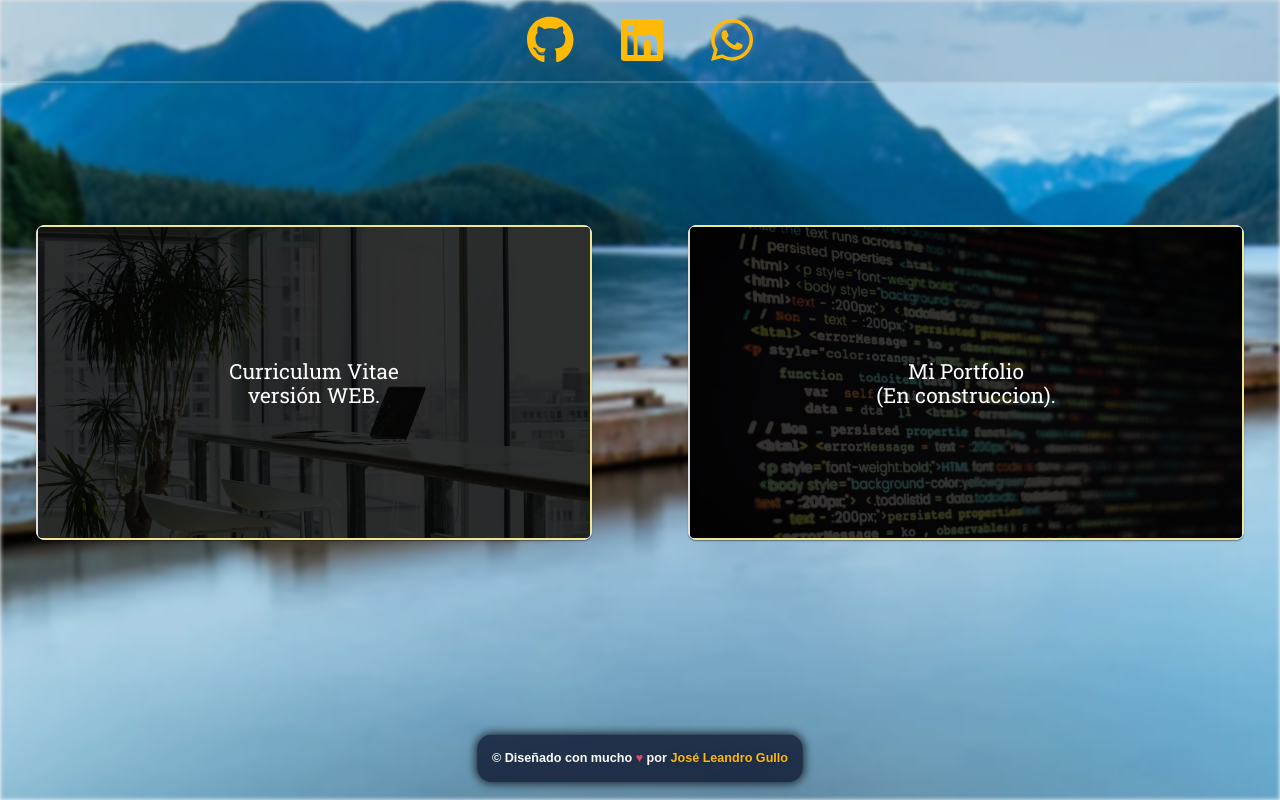
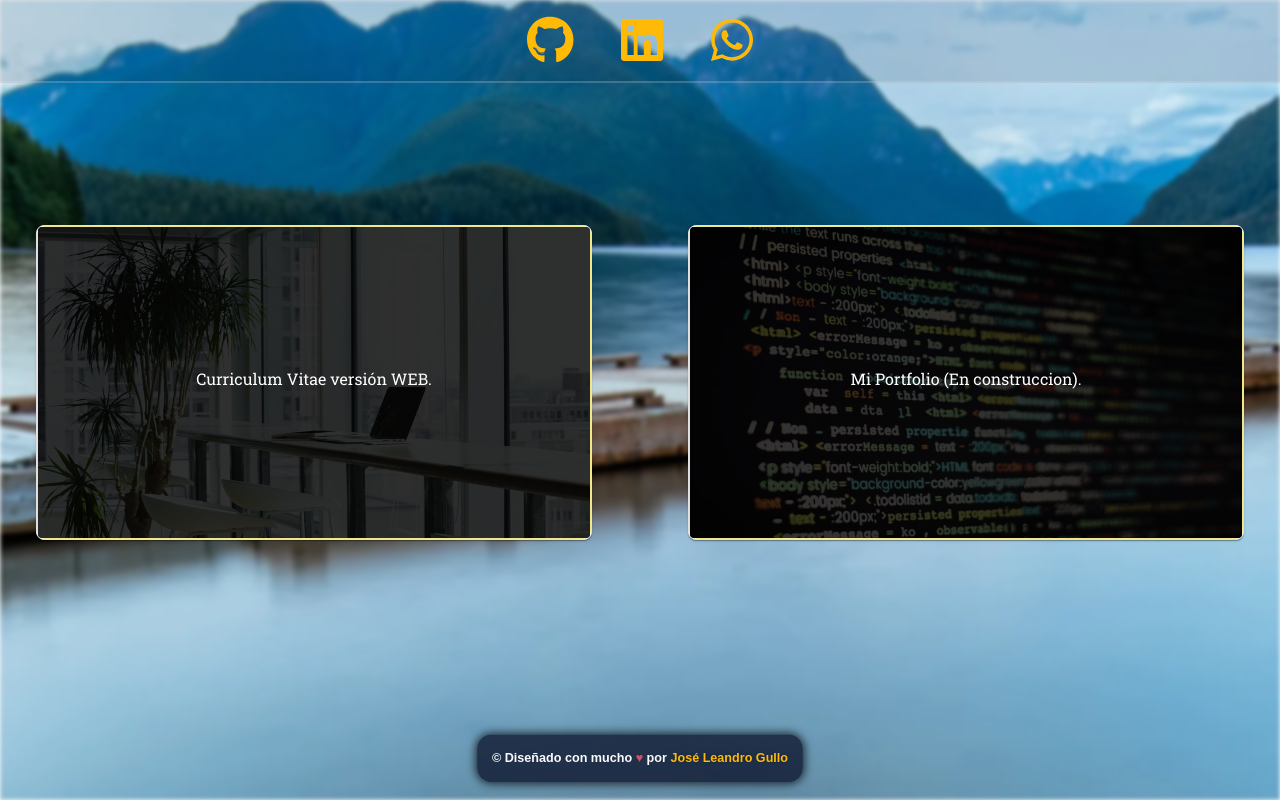
Before and after one commit to gullojoseleandro/Portfolio_V4, a React (Create React App) app: page /HomePage in a window 1280 px wide. Built offline with nearby package versions, Linux system fonts and the light colour scheme.

Commit message:
Update HomeCards.jsx

```diff
--- a/src/Pages/HomePage/Components/Cards/HomeCards.jsx
+++ b/src/Pages/HomePage/Components/Cards/HomeCards.jsx
@@ -10,9 +10,9 @@ export default function ActionAreaCard({ image, title, ...props }) {
                 <div style={{ position: 'relative', overflow: 'hidden' }}>
                     <img src={image} alt="card" style={{ filter: 'brightness(20%)' }} />
                     <div style={{ position: 'absolute', top: '50%', left: '50%', transform: 'translate(-50%, -50%)', color: 'white' }}>
-                        <Typography variant="h3" component="h3" align="center" sx={{fontSize: "calc(0.5rem + 1vw)"}}>
+                        <h6 align="center" sx={{fontSize: "calc(0.5rem + 1vw)"}}>
                             {title}
-                        </Typography>
+                        </h6>
                     </div>
                 </div>
             </CardActionArea>
```
